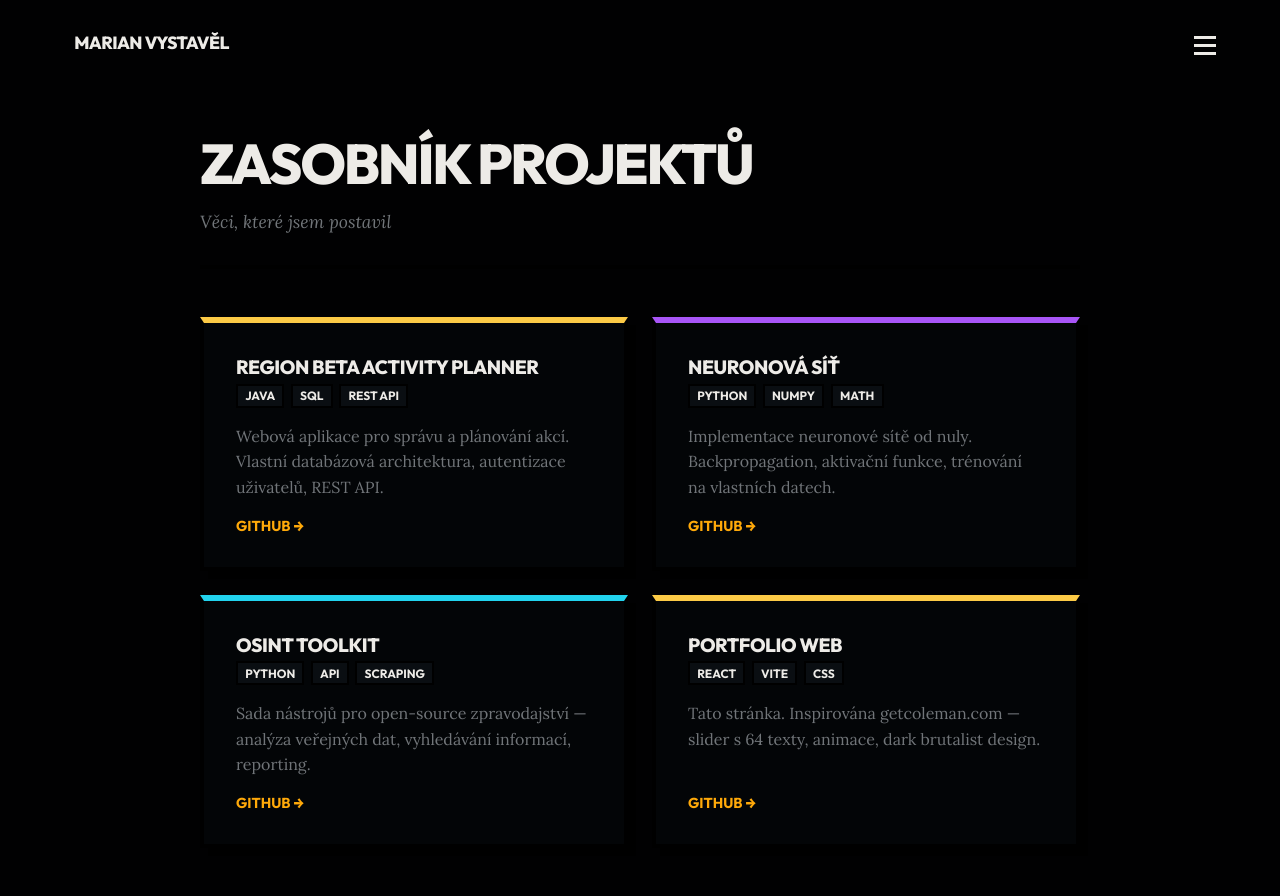
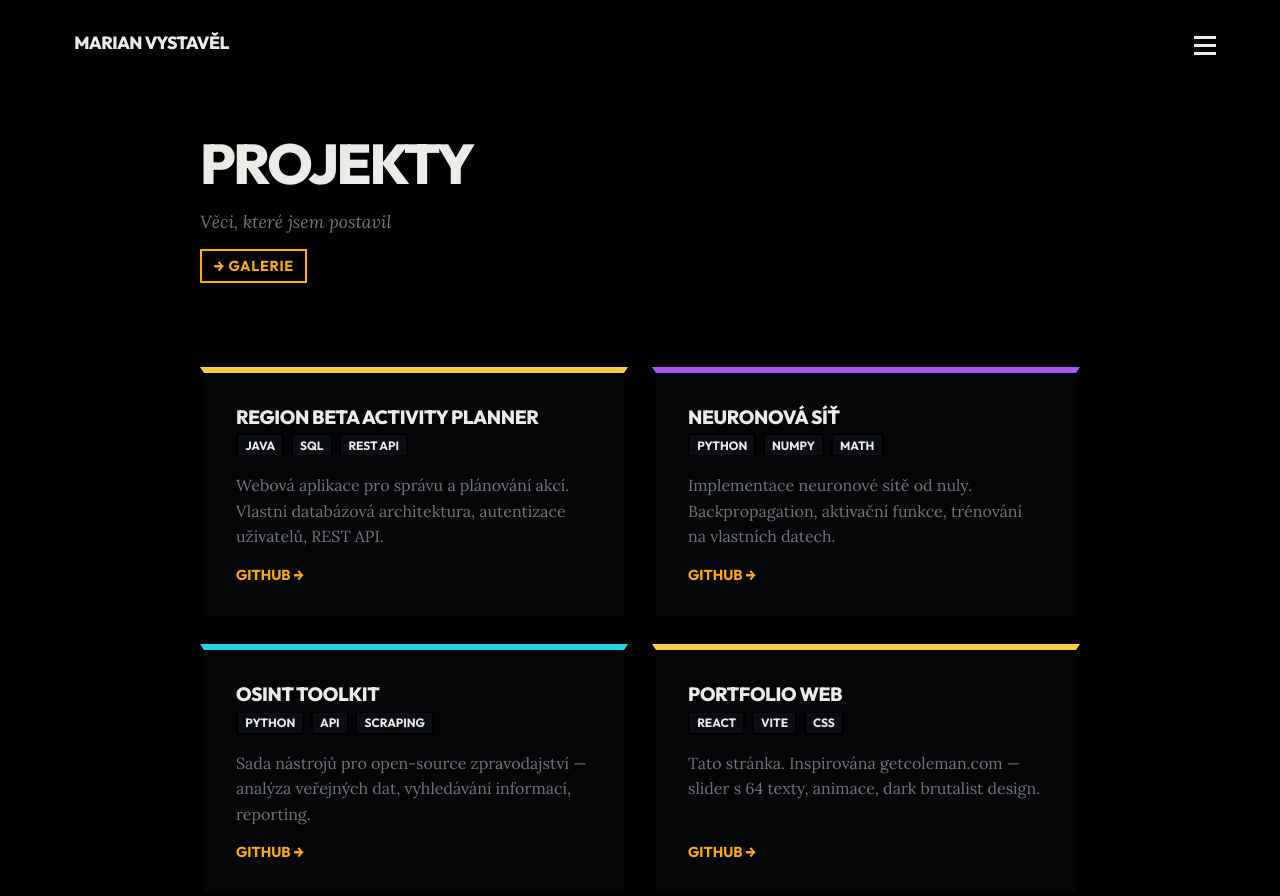
Before and after one commit to MonsterMarian/Portfolio, a React (Vite) app: page /projekty in a window 1280 px wide. Shown: the top 896 px of the page. Built offline with nearby package versions, Linux system fonts and the light colour scheme.

Commit message:
feat: restore subnav structure for Projekty with Zasobník and Galerie

```diff
--- a/src/components/MenuDrawer.jsx
+++ b/src/components/MenuDrawer.jsx
@@ -53,12 +53,17 @@ function MenuDrawer({ isOpen, onClose }) {
           </li>
           <li>
             <Link to="/projekty" className={isActive('/projekty') ? 'is-current' : ''} onClick={onClose}>
-              Zasobník Projektů
+              Projekty
             </Link>
           </li>
-          <li>
+          <li className="menu__sub">
+            <Link to="/projekty" className={isActive('/projekty') ? 'is-current' : ''} onClick={onClose}>
+              Zasobník
+            </Link>
+          </li>
+          <li className="menu__sub">
             <Link to="/projekty/galerie" className={isActive('/projekty/galerie') ? 'is-current' : ''} onClick={onClose}>
-              Galerie Projektů
+              Galerie
             </Link>
           </li>
         </ul>
--- a/src/pages/GaleriePage.jsx
+++ b/src/pages/GaleriePage.jsx
@@ -17,8 +17,8 @@ function GaleriePage() {
     <div className="page page--galerie">
       <div className="page__wrapper">
         <div className="page__header">
-          <Link to="/projekty" className="page__back">← Zasobník Projektů</Link>
-          <h1>Galerie Projektů</h1>
+          <Link to="/projekty" className="page__back">← Projekty</Link>
+          <h1>Galerie</h1>
           <p className="page__subtitle">Vizuální přehled projektů</p>
         </div>
         <div className="page__content">
--- a/src/pages/ProjektyPage.jsx
+++ b/src/pages/ProjektyPage.jsx
@@ -1,4 +1,4 @@
-
+import { Link } from 'react-router-dom';
 
 const projekty = [
   {
@@ -40,8 +40,11 @@ function ProjektyPage() {
     <div className="page page--projekty">
       <div className="page__wrapper">
         <div className="page__header">
-          <h1>Zasobník Projektů</h1>
+          <h1>Projekty</h1>
           <p className="page__subtitle">Věci, které jsem postavil</p>
+          <div className="page__subnav">
+            <Link to="/projekty/galerie" className="page__subnav-link">→ Galerie</Link>
+          </div>
         </div>
         <div className="page__content">
           <div className="projekty-grid">
```
